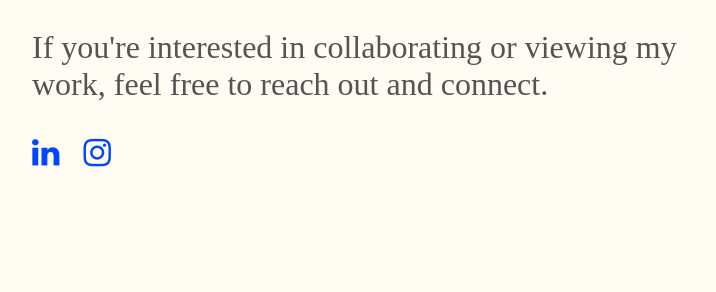
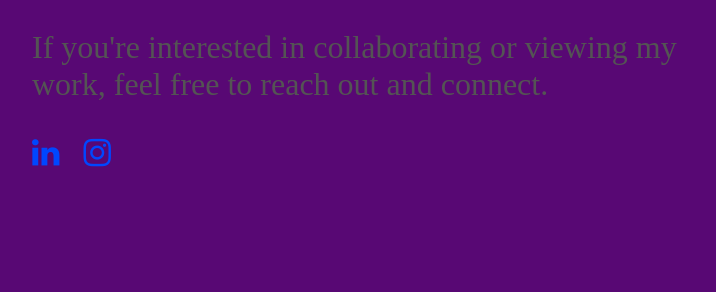
Before and after one commit to paulinele/portfolio-underconstruction, a plain HTML site: page index.html in a window 1280 px wide. Shown: the part 508-800 px from the top of the page, without its empty margins (104-820 px from the left). Drawn offline with Linux system fonts and the light colour scheme.

Commit message:
Update styles.css

```diff
--- a/stylesheets/styles.css
+++ b/stylesheets/styles.css
@@ -2,7 +2,8 @@ body {
   /*color: #FFFFFF;*/
   color: #545454;
   /*background-color: #282C34;*/
-  background-color: #FFFCF4;
+  /*background-color: #FFFCF4;*/
+  background-color: #580874;
   /*font-family: 'IBM Plex Sans';*/
   font-family: 'Futura';
   /*font-family: 'Rubik';*/
```
